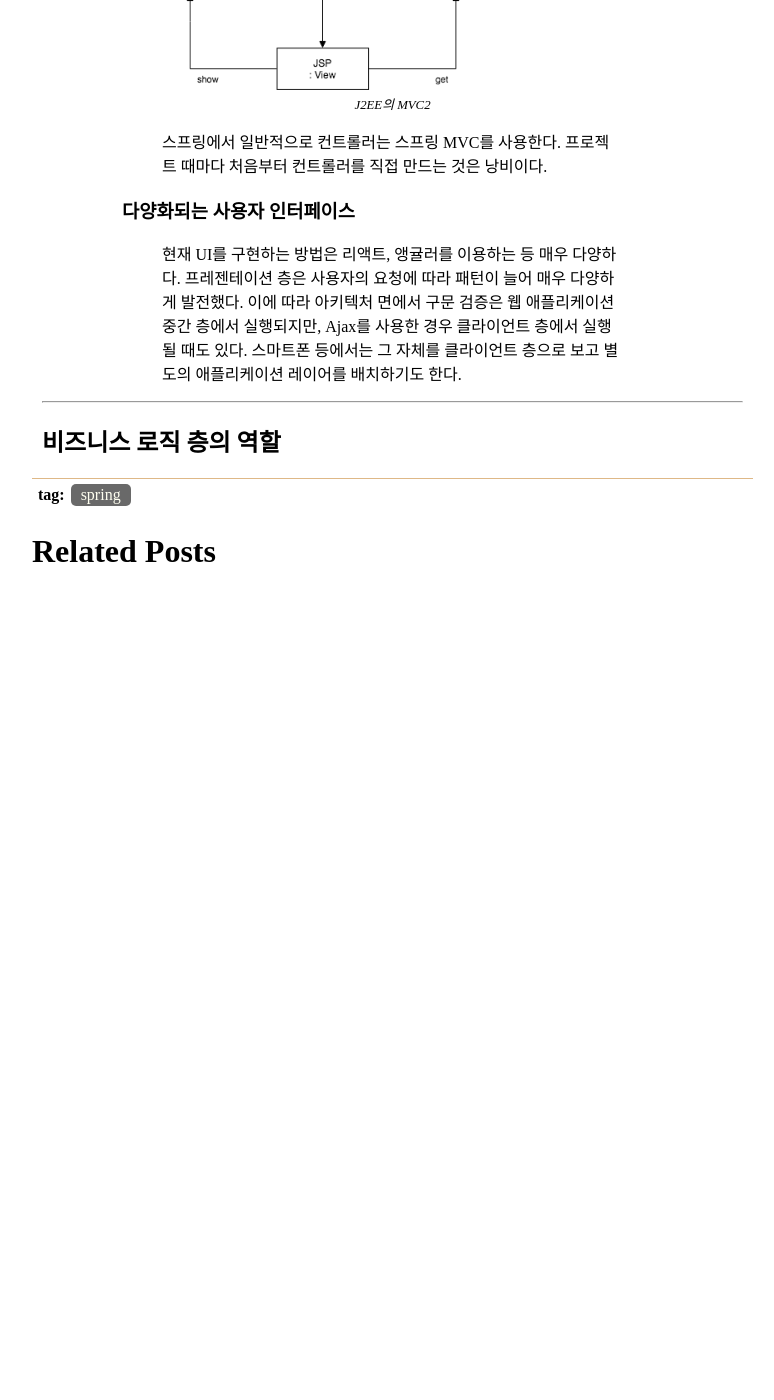
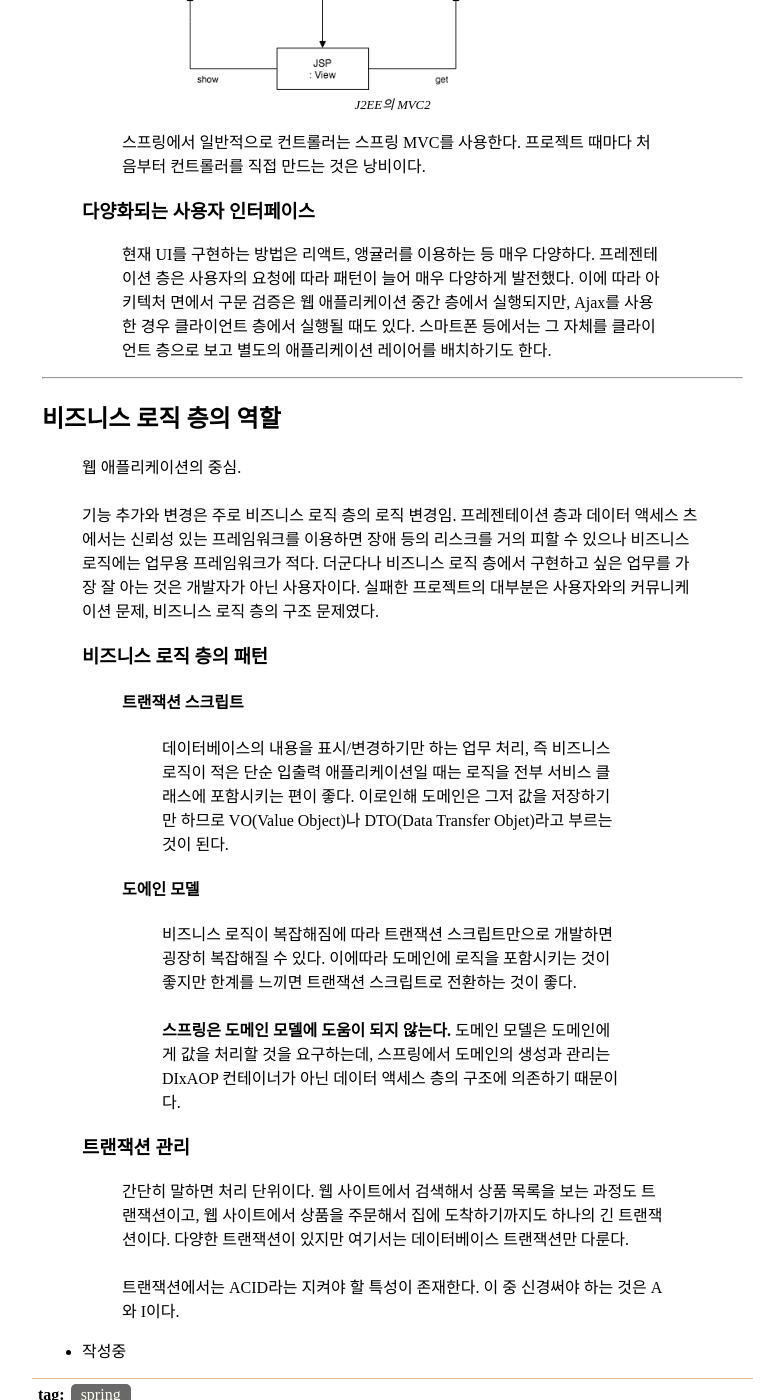
Before and after one commit to BreadKey/breadkey.github.io, a Jekyll site: the page built from _posts/2019-01-10-enter-spring-1.md, in a window 1280 px wide and 1400 px high, scrolled down 6471 px. Shown: the whole window, without its empty margins (355-1129 px from the left). Built offline with Jekyll 4.4.1, drawn with Linux system fonts in a browser that asks for light colours; before the commit the page ends 7079 px from its top, so only the background shows below that.

Commit message:
스프링 내용 업데이트

```diff
--- a/_posts/2019-01-10-enter-spring-1.md
+++ b/_posts/2019-01-10-enter-spring-1.md
@@ -160,15 +160,37 @@ UI는 보통 화면을 가르키는 것으로 한다.
 
 컨트롤러는 UI의 입력을 받아 비즈니스 로직을 호출하고, 그 결과를 UI에 반환하는 작업을 한다.
 
->> ### MVC2란?
->>> 예전 J2EE의 MVC2는 MVC 패턴을 참고한 것으로, **M**odel 부분에 EJB, **V**iew 부분에 JSP, **C**ontroller 부분에 Servlet을 사용한다.
+> ### MVC2란?
+>> 예전 J2EE의 MVC2는 MVC 패턴을 참고한 것으로, **M**odel 부분에 EJB, **V**iew 부분에 JSP, **C**ontroller 부분에 Servlet을 사용한다.
 
 {% include figure.html src="/assets/img/MVC2.png" figcaption="J2EE의 MVC2" %}
 
->>> 스프링에서 일반적으로 컨트롤러는 스프링 MVC를 사용한다. 프로젝트 때마다 처음부터 컨트롤러를 직접 만드는 것은 낭비이다.
+>> 스프링에서 일반적으로 컨트롤러는 스프링 MVC를 사용한다. 프로젝트 때마다 처음부터 컨트롤러를 직접 만드는 것은 낭비이다.
 
->> ### 다양화되는 사용자 인터페이스
->>> 현재 UI를 구현하는 방법은 리액트, 앵귤러를 이용하는 등 매우 다양하다. 프레젠테이션 층은 사용자의 요청에 따라 패턴이 늘어 매우 다양하게 발전했다. 이에 따라 아키텍처 면에서 구문 검증은 웹 애플리케이션 중간 층에서 실행되지만, Ajax를 사용한 경우 클라이언트 층에서 실행될 때도 있다. 스마트폰 등에서는 그 자체를 클라이언트 층으로 보고 별도의 애플리케이션 레이어를 배치하기도 한다.
+> ### 다양화되는 사용자 인터페이스
+>> 현재 UI를 구현하는 방법은 리액트, 앵귤러를 이용하는 등 매우 다양하다. 프레젠테이션 층은 사용자의 요청에 따라 패턴이 늘어 매우 다양하게 발전했다. 이에 따라 아키텍처 면에서 구문 검증은 웹 애플리케이션 중간 층에서 실행되지만, Ajax를 사용한 경우 클라이언트 층에서 실행될 때도 있다. 스마트폰 등에서는 그 자체를 클라이언트 층으로 보고 별도의 애플리케이션 레이어를 배치하기도 한다.
 
 * * *
 ## 비즈니스 로직 층의 역할
+> 웹 애플리케이션의 중심.
+
+기능 추가와 변경은 주로 비즈니스 로직 층의 로직 변경임. 프레젠테이션 층과 데이터 액세스 츠에서는 신뢰성 있는 프레임워크를 이용하면 장애 등의 리스크를 거의 피할 수 있으나 비즈니스 로직에는 업무용 프레임워크가 적다. 더군다나 비즈니스 로직 층에서 구현하고 싶은 업무를 가장 잘 아는 것은 개발자가 아닌 사용자이다. 실패한 프로젝트의 대부분은 사용자와의 커뮤니케이션 문제, 비즈니스 로직 층의 구조 문제였다.
+
+> ### 비즈니스 로직 층의 패턴
+>>
+>> #### 트랜잭션 스크립트
+>>> 데이터베이스의 내용을 표시/변경하기만 하는 업무 처리, 즉 비즈니스 로직이 적은 단순 입출력 애플리케이션일 때는 로직을 전부 서비스 클래스에 포함시키는 편이 좋다. 이로인해 도메인은 그저 값을 저장하기만 하므로 VO(Value Object)나 DTO(Data Transfer Objet)라고 부르는 것이 된다.
+
+>> #### 도에인 모델
+>>> 비즈니스 로직이 복잡해짐에 따라 트랜잭션 스크립트만으로 개발하면 굉장히 복잡해질 수 있다. 이에따라 도메인에 로직을 포함시키는 것이 좋지만 한계를 느끼면 트랜잭션 스크립트로 전환하는 것이 좋다.
+
+**스프링은 도메인 모델에 도움이 되지 않는다.**
+도메인 모델은 도메인에게 값을 처리할 것을 요구하는데, 스프링에서 도메인의 생성과 관리는 DIxAOP 컨테이너가 아닌 데이터 액세스 층의 구조에 의존하기 때문이다.
+
+> ### 트랜잭션 관리
+>> 간단히 말하면 처리 단위이다. 웹 사이트에서 검색해서 상품 목록을 보는 과정도 트랜잭션이고, 웹 사이트에서 상품을 주문해서 집에 도착하기까지도 하나의 긴 트랜잭션이다. 다양한 트랜잭션이 있지만 여기서는 데이터베이스 트랜잭션만 다룬다.
+
+트랜잭션에서는 ACID라는 지켜야 할 특성이 존재한다. 이 중 신경써야 하는 것은 A와 I이다.
+
+
+- 작성중
```
